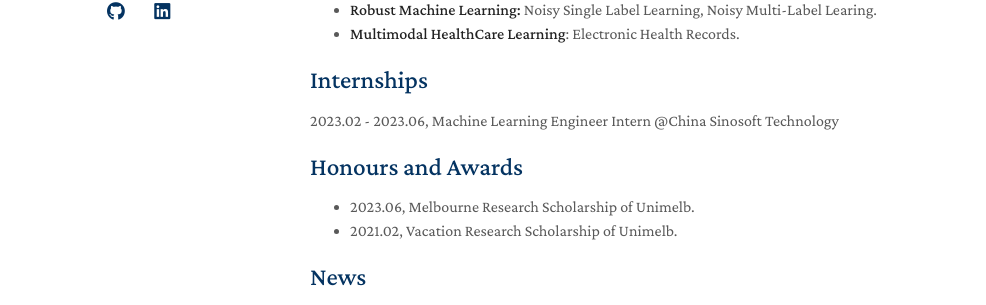
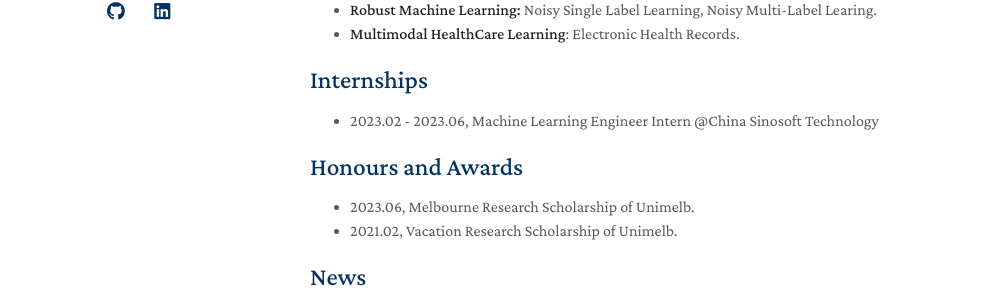
Before and after one commit to yuhao-3/yuhao-3.github.io, a Jekyll site: the page built from index.md, in a window 1280 px wide. Shown: the part 356-661 px from the top of the page, without its empty margins (160-1146 px from the left). Built offline with Jekyll 4.4.1, drawn with Linux system fonts in a browser that asks for light colours; a style sheet for code colours, icons or effects is not loaded; our own code applies the rules of GitHub Pages for plain Markdown files.

```diff
--- a/index.md
+++ b/index.md
@@ -19,7 +19,7 @@ I am a Ph.D. student from Faculty of Engieering and IT at University of Melbourn
 
 
 ## Internships
-2023.02 - 2023.06, Machine Learning Engineer Intern @China Sinosoft Technology
+- 2023.02 - 2023.06, Machine Learning Engineer Intern @China Sinosoft Technology
 
 
 ## Honours and Awards
```
